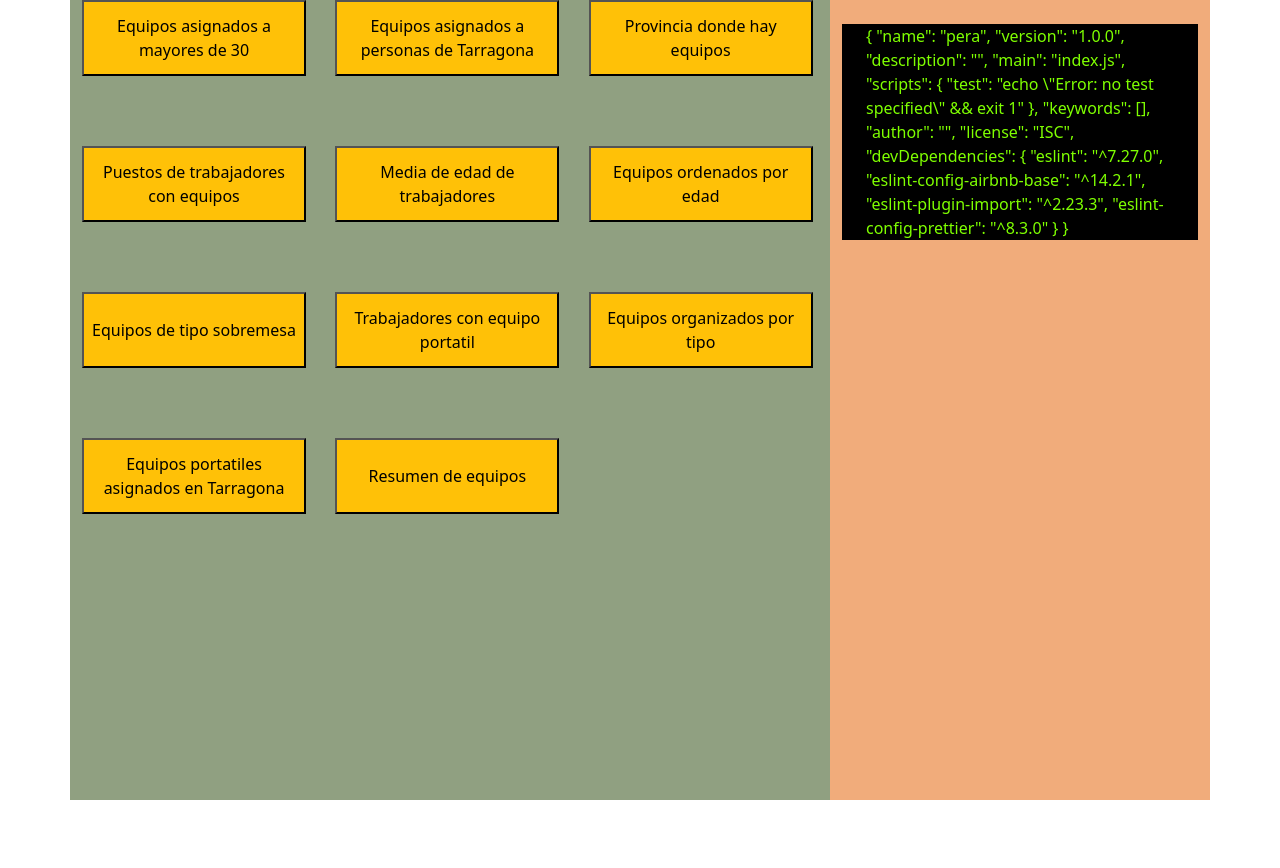
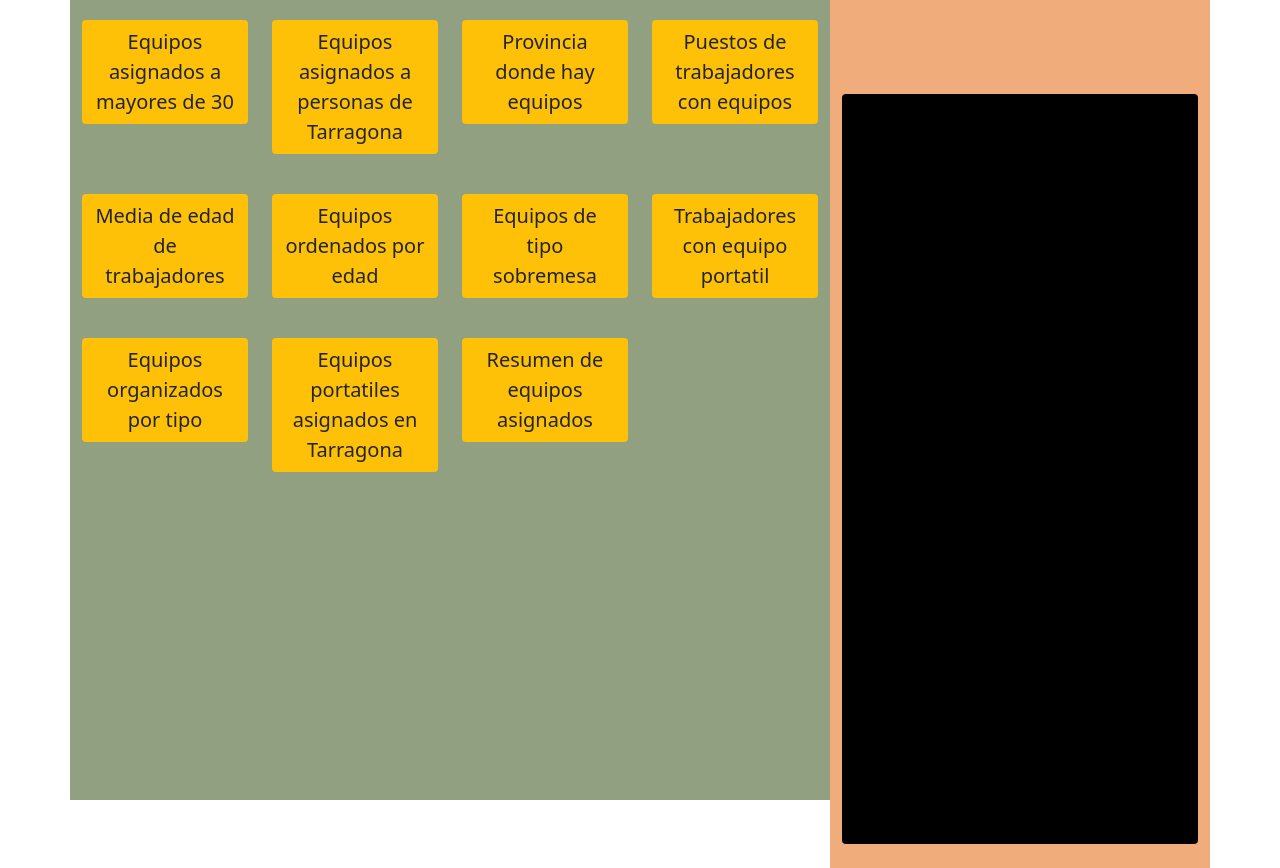
Before and after one commit to aaraquedesarrollo/c2-ejercicio07-grupog, a website: page index.html in a window 1280 px wide. Before the commit the page ends 800 px from the top, so only its background shows below. Drawn offline with nearby package versions, Linux system fonts and the light colour scheme.

Commit message:
bootstrap html y css corregidos

```diff
--- a/css/style.css
+++ b/css/style.css
@@ -1,29 +1,30 @@
 :root {
   --color-principal: #90a081;
   --color-secundario: #f1ac7b;
-  --color-botones: #FFC107;
+  --color-botones: #ffc107;
   --color-consola: #1e1e1e;
   --color-letra-consola: #16a55b;
-  --color-letra-botones: #5e2629;
+  --color-letra-botones: #212529;
 }
-section{
+.principal {
   background-color: var(--color-principal);
-
 }
-button{
+.boton {
   background-color: var(--color-botones);
-  width: 224px;
-  height: 76px;
-  display: inline-block;
-  margin-bottom: 70px;
-
+  margin-top: 20px;
+  margin-bottom: 20px;
+  font-size: 20px;
+  color: var(--color-letra-botones);
 }
-aside{
+.sidebar {
   background-color: var(--color-secundario);
 }
-.cajaNegra{
+.cajaNegra {
   background-color: black;
+  margin-top: 70px;
+  max-height: 750px;
+  min-height: 750px;
 }
-p{
-  color:chartreuse;
+.consola {
+  color: var(--color-letra-consola);
 }
--- a/index.html
+++ b/index.html
@@ -7,7 +7,6 @@
     <title>Equipos</title>
     <script src="js/equipos.js"></script>
     <script src="js/index.js"></script>
-    <!-- Carga aquí tu JS -->
     <link
       href="https://cdn.jsdelivr.net/npm/bootstrap@5.0.1/dist/css/bootstrap.min.css"
       rel="stylesheet"
@@ -18,72 +17,71 @@
     <link rel="stylesheet" href="/css/style.css" />
   </head>
 
-  <body class="container">
+  <body class="container-xl">
     <div class="row">
-      <section class="vh-100 col">
+      <section class="principal vh-100 col-8">
         <div class="row">
-          <div class="col-4">
-            <button class="boton gt30">
+          <div class="col-4 col-xl-3">
+            <button class="boton btn gt30">
               Equipos asignados a mayores de 30
             </button>
           </div>
-          <div class="col-4">
-            <button class="boton tarragona">
+          <div class="col-4 col-xl-3">
+            <button class="boton btn tarragona">
               Equipos asignados a personas de Tarragona
             </button>
           </div>
-          <div class="col-4">
-            <button class="boton provincias">
+          <div class="col-4 col-xl-3">
+            <button class="boton btn provincias">
               Provincia donde hay equipos
             </button>
           </div>
-          <div class="col-4">
-            <button class="boton puestos">
+          <div class="col-4 col-xl-3">
+            <button class="boton btn puestos">
               Puestos de trabajadores con equipos
             </button>
           </div>
-          <div class="col-4">
-            <button class="boton edad-media">
+          <div class="col-4 col-xl-3">
+            <button class="boton btn edad-media">
               Media de edad de trabajadores
             </button>
           </div>
-          <div class="col-4">
-            <button class="boton orden-edad">Equipos ordenados por edad</button>
+          <div class="col-4 col-xl-3">
+            <button class="boton btn orden-edad">
+              Equipos ordenados por edad
+            </button>
           </div>
-          <div class="col-4">
-            <button class="boton sobremesa">Equipos de tipo sobremesa</button>
+          <div class="col-4 col-xl-3">
+            <button class="boton btn sobremesa">
+              Equipos de tipo sobremesa
+            </button>
           </div>
-          <div class="col-4">
-            <button class="boton trabajadores-portatil">
+          <div class="col-4 col-xl-3">
+            <button class="boton btn trabajadores-portatil">
               Trabajadores con equipo portatil
             </button>
           </div>
-          <div class="col-4">
-            <button class="boton equipos-tipo">
+          <div class="col-4 col-xl-3">
+            <button class="boton btn equipos-tipo">
               Equipos organizados por tipo
             </button>
           </div>
-          <div class="col-4">
-            <button class="boton portatiles-tarragona">
+          <div class="col-4 col-xl-3">
+            <button class="boton btn portatiles-tarragona">
               Equipos portatiles asignados en Tarragona
             </button>
           </div>
-          <div class="col-4">
-            <button class="boton resumen-equipos">Resumen de equipos</button>
+          <div class="col-4 col-xl-3">
+            <button class="boton btn resumen-equipos">
+              Resumen de equipos asignados
+            </button>
           </div>
         </div>
       </section>
 
-      <aside class="sidebar col-12 col-sm-5 col-md-4 py-4">
-        <div class="cajaNegra">
-          <p class="px-4">
-            { "name": "pera", "version": "1.0.0", "description": "", "main":
-            "index.js", "scripts": { "test": "echo \"Error: no test specified\"
-            && exit 1" }, "keywords": [], "author": "", "license": "ISC",
-            "devDependencies": { "eslint": "^7.27.0",
-            "eslint-config-airbnb-base": "^14.2.1", "eslint-plugin-import":
-            "^2.23.3", "eslint-config-prettier": "^8.3.0" } }
-          </p>
+      <aside class="sidebar col-4 py-4">
+        <div class="cajaNegra overflow-auto rounded">
+          <pre class="consola px-4"></pre>
         </div>
       </aside>
     </div>
```
